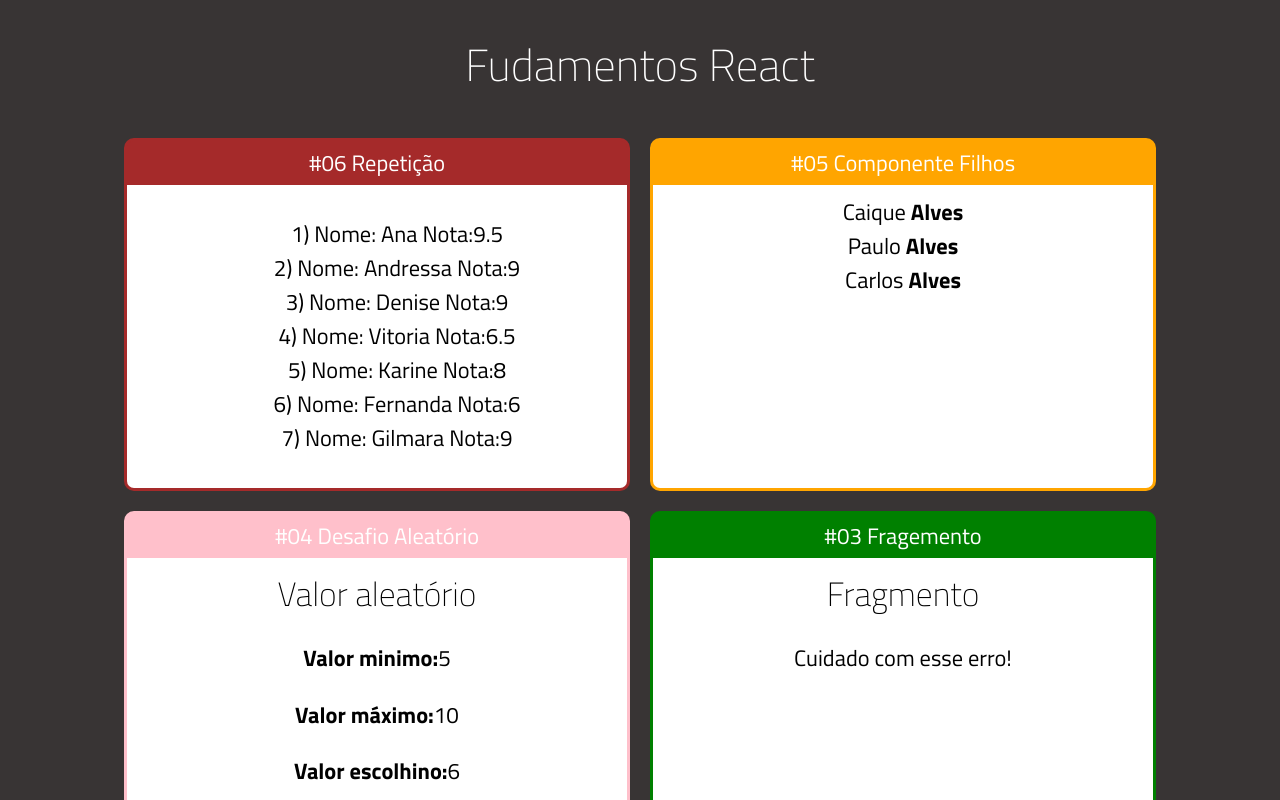
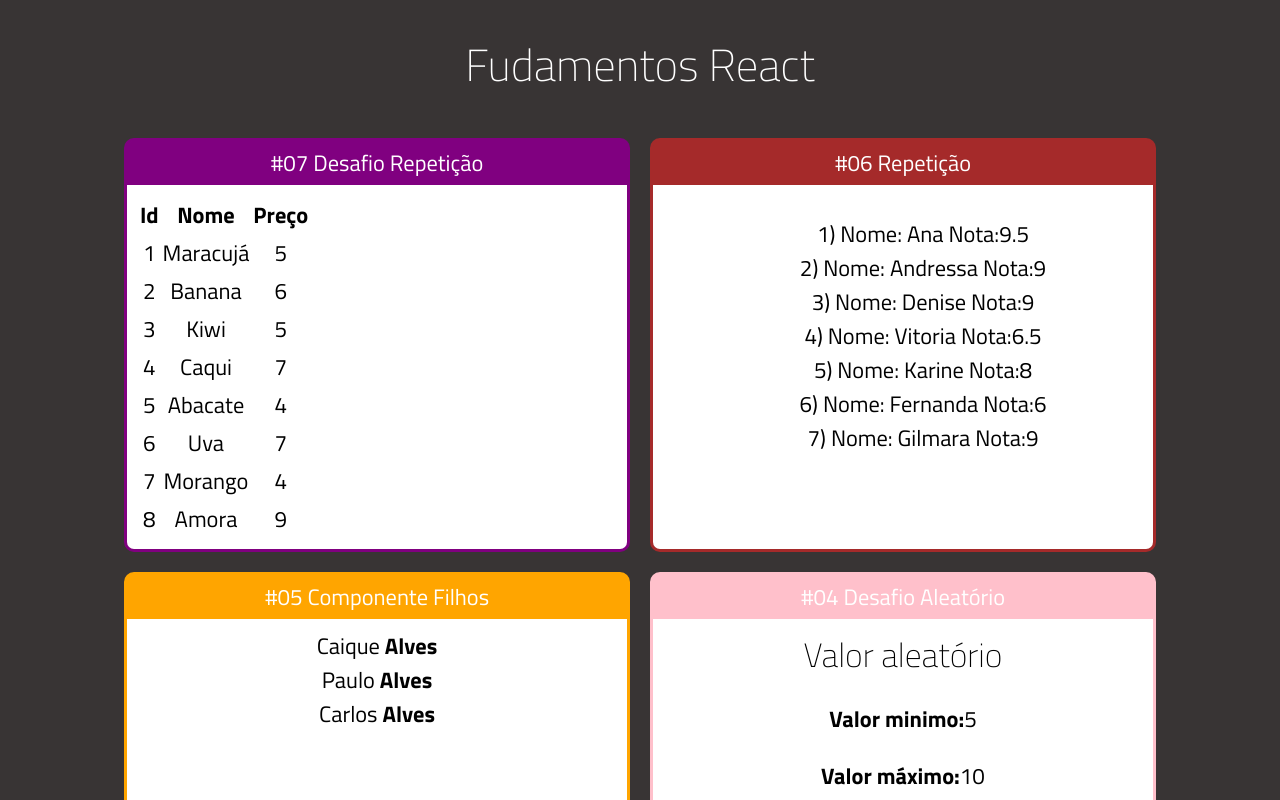
Before and after one commit to caiquewin/LearnReact, a React (Create React App) app: page / in a window 1280 px wide. Shown: the top 800 px of the page. Built offline with nearby package versions, Linux system fonts and the light colour scheme.

Commit message:
adicionando desafio de repetição

```diff
--- a/src/App.jsx
+++ b/src/App.jsx
@@ -3,6 +3,7 @@
 
 import Card from "./components/layout/Card";
 
+import TabelaProdutos from './components/repeticao/TabelaProdutos'
 import ListaAlunos from './components/repeticao/ListaAlunos'
 import Fragmento from "./components/basico/Fragmento";
 import Primeiro from "./components/basico/Primeiro";
@@ -17,6 +18,12 @@
       <h1>Fudamentos React</h1>
 
       <div className="Cards">
+
+
+
+      <Card titulo="#07 Desafio Repetição" color="purple">
+    <TabelaProdutos></TabelaProdutos>
+        </Card>
 
         <Card titulo="#06 Repetição" color="brown">
     <ListaAlunos></ListaAlunos>
--- /dev/null
+++ b/src/components/repeticao/TabelaProdutos.jsx
@@ -0,0 +1,28 @@
+import React from "react";
+import TabelaProdutos from "../../data/produtos";
+
+export default (prop) => {
+
+  const tabelaProdutos = TabelaProdutos.map((produtos, index) => {
+    return (
+      <tr key={index}>
+        <td>{produtos.id}</td>
+        <td>{produtos.nome}</td>
+        <td>{produtos.preco}</td>
+      </tr>
+    );
+  });
+
+  return (
+    <table style={{ textAling: "center" }}>
+      <thead>
+        <tr>
+          <th>Id</th>
+          <th>Nome</th>
+          <th>Preço</th>
+        </tr>
+      </thead>
+      <tbody style={{ textAlignLast: "center" }}>{tabelaProdutos}</tbody>
+    </table>
+  );
+};
--- /dev/null
+++ b/src/data/produtos.js
@@ -0,0 +1,12 @@
+
+
+export default[
+    {id:1, nome:'Maracujá', preco:5.00},
+    {id:2, nome:'Banana', preco:6.00},
+    {id:3, nome:'Kiwi', preco:5.00},
+    {id:4, nome:'Caqui', preco:7.00},
+    {id:5, nome:'Abacate', preco:4.00},
+    {id:6, nome:'Uva', preco:7.00},
+    {id:7, nome:'Morango', preco:4.00},
+    {id:8, nome:'Amora', preco:9.00},
+]
```
